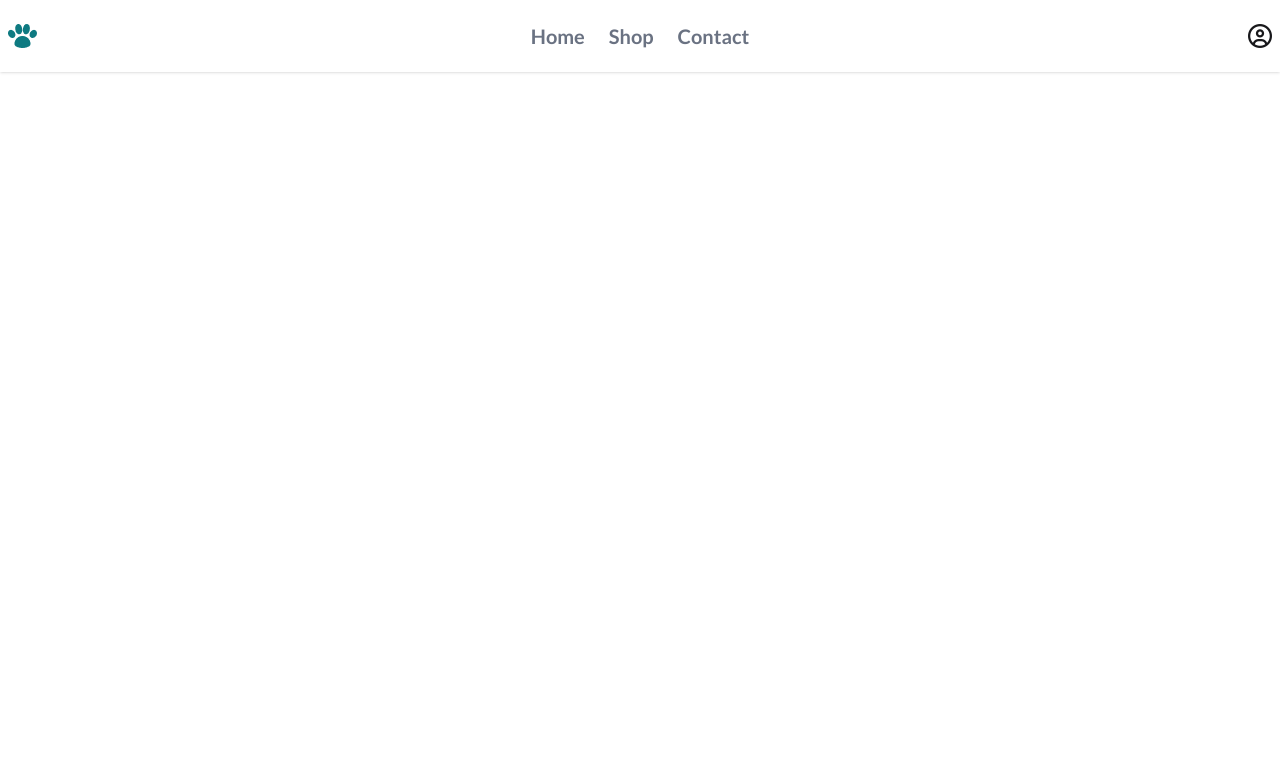
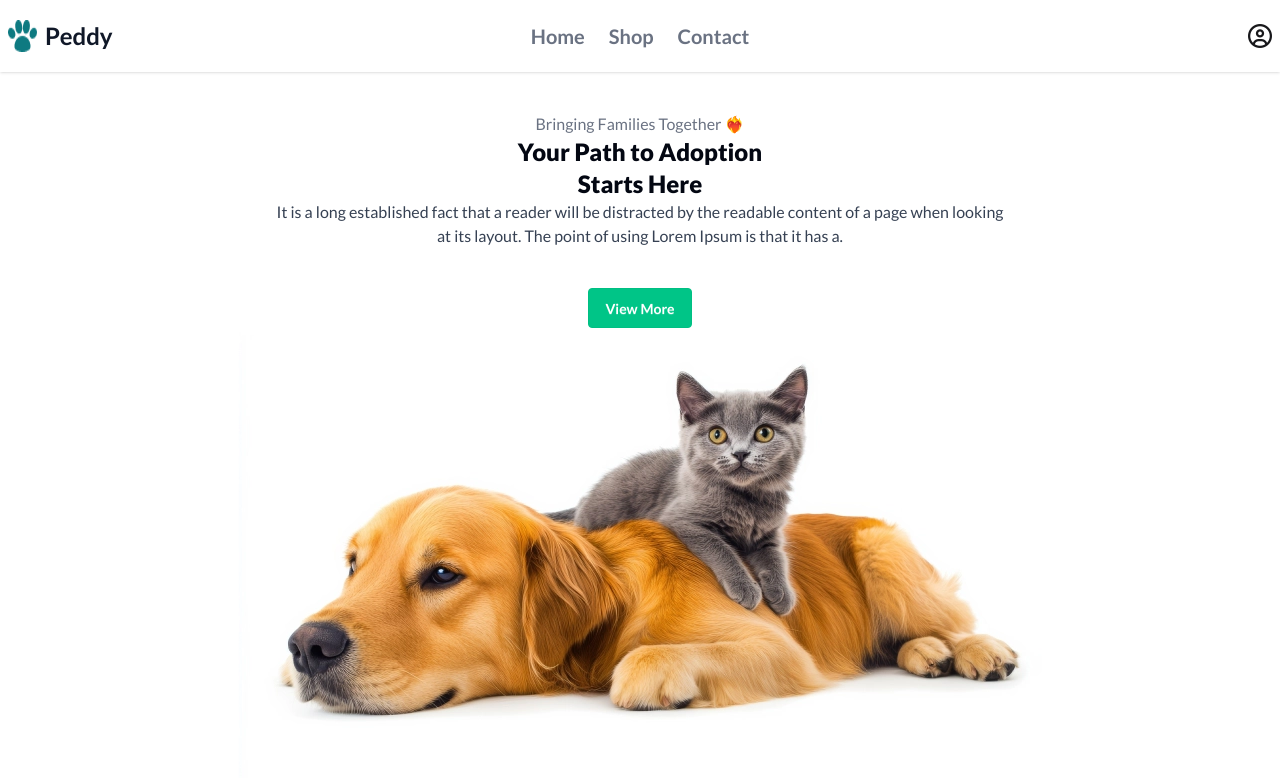
Before and after one commit to Sutradhar2071/peddy-shop, a plain HTML site: page index.html in a window 1280 px wide. Drawn offline with nearby package versions, Linux system fonts and the light colour scheme.

Commit message:
header section done

```diff
--- a/index.html
+++ b/index.html
@@ -25,7 +25,7 @@
         }
     </style>
 </head>
-<body class="font-lato md:container mx-auto">
+<body class="font-lato">
     <!-- header section -->
      <header>
         <!-- nav bar section -->
@@ -37,8 +37,9 @@
                   <svg xmlns="http://www.w3.org/2000/svg" class="h-5 w-5" fill="none" viewBox="0 0 24 24" stroke="currentColor"> <path stroke-linecap="round" stroke-linejoin="round" stroke-width="2" d="M4 6h16M4 12h8m-8 6h16" /> </svg>
                 </div>
               </div>
-              <div>
+              <div class="flex gap-2">
                 <img src="images/logo.webp" alt="">
+                <h1 class="text-2xl font-bold text-gray-900">Peddy</h1>
               </div>
             </div>
             <div class="navbar-center hidden lg:flex">
@@ -51,7 +52,21 @@
             <div class="navbar-end">
                 <i class="fa-regular text-2xl fa-circle-user"></i>
             </div>
-          </div>
+        </div>
+        <!-- header main part -->
+
+        <section class="mt-10">
+            <h3 class="text-gray-500 text-center">Bringing Families Together ❤️‍🔥</h3>
+            <h1 class="text-gray-950 text-2xl font-extrabold text-center">Your Path to Adoption <br> Starts Here</h1>
+            <p class="text-center text-gray-700">It is a long established fact that a reader will be distracted by the readable content of a page when looking <br> at its layout. The point of using Lorem Ipsum is that it has a.</p>
+            <div class="text-center mt-10">
+                <button class="btn btn-active text-white btn-success">View More</button>
+            </div>
+            <div class="grid place-self-center">
+                <img src="images/pet.webp" alt="">
+            </div>
+        </section>
+
      </header>
 </body>
 </html>
```
